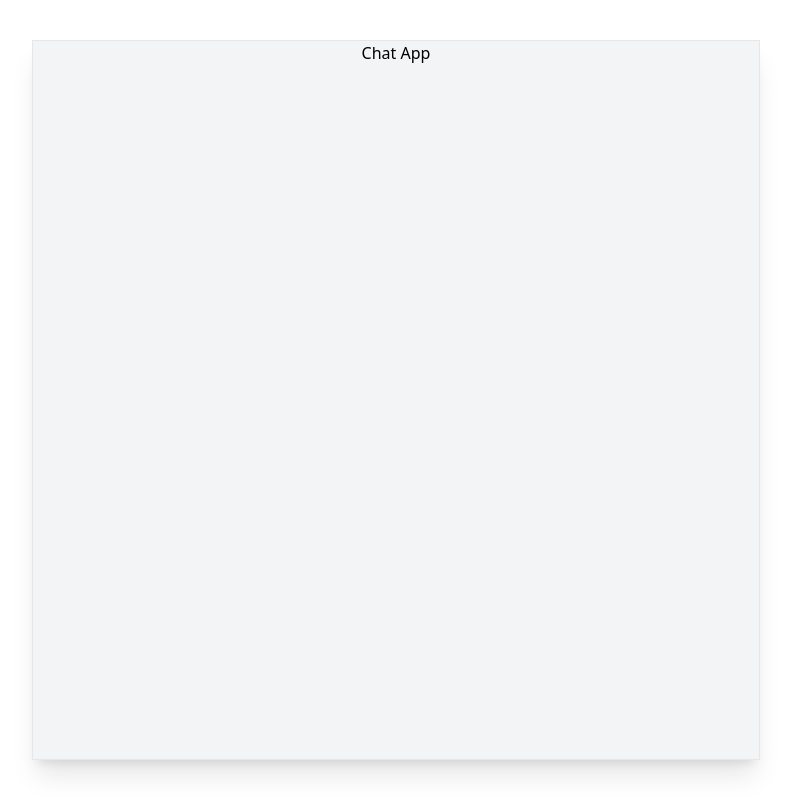
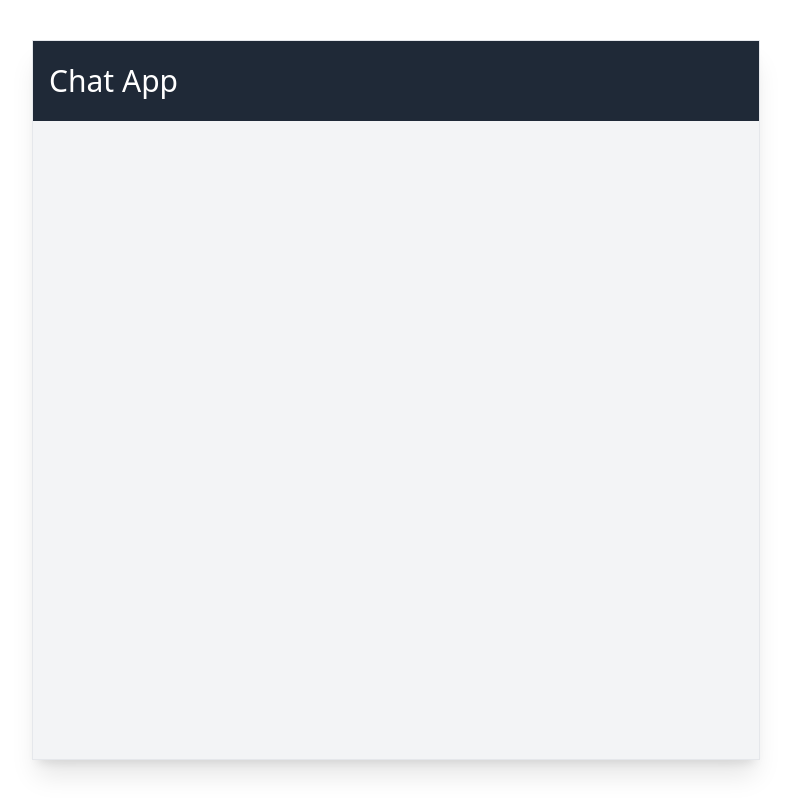
Before and after one commit to Owenzo7/React-Chat-App, a React (Create React App) app: page / in a window 1280 px wide. Shown: the whole page, without its empty margins (244-1035 px from the left). Built offline with nearby package versions, Linux system fonts and the light colour scheme.

Commit message:
Done with the Navbar component

```diff
--- a/src/components/Navbar.jsx
+++ b/src/components/Navbar.jsx
@@ -4,8 +4,8 @@ import React from 'react'
 
 const style = {
 
-nav:``,
-heading:``
+nav:`bg-gray-800 h-20 flex justify-between items-center p-4`,
+heading:`text-white text-3xl`
 
 }
 
```
